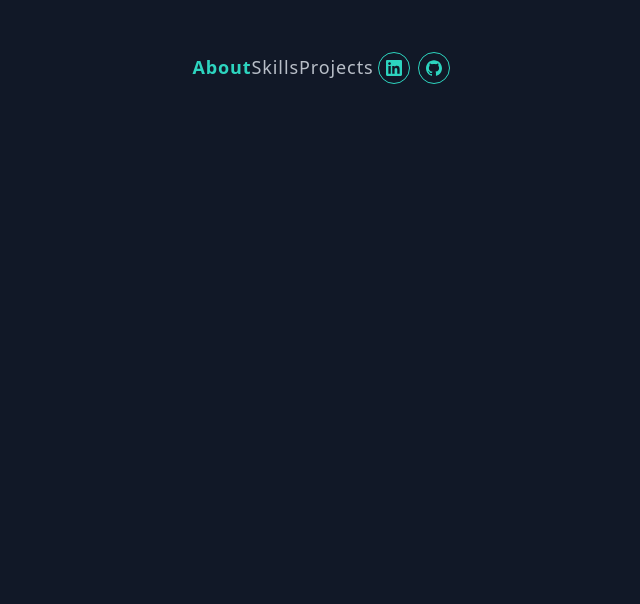
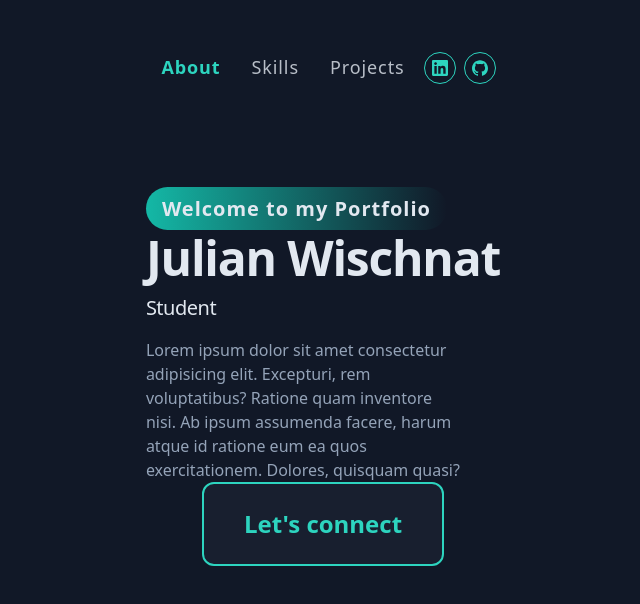
Before and after one commit to Wischnat/julian-wischnat.github.io, a React (Vite) app: page / in a window 1280 px wide. Shown: the top 604 px of the page, without its empty margins (317-957 px from the left). Built offline with nearby package versions, Linux system fonts and the light colour scheme.

Commit message:
Add banner

```diff
--- a/src/App.tsx
+++ b/src/App.tsx
@@ -1,3 +1,4 @@
+import { Banner } from "./components/Banner";
 import { Navbar } from "./components/Navbar";
 
 export default function App() {
@@ -6,7 +7,9 @@ export default function App() {
       <div className="flex flex-row mx-auto min-h-screen max-w-screen-xl pr-6 md:pr-12 lg:pr-24">
         <div className="mx-auto min-h-screen max-w-screen-xl pl-6 md:pl-12 lg:pl-24 pb-20  pt-10">
           <Navbar />
-          <main></main>
+          <main>
+            <Banner />
+          </main>
         </div>
       </div>
     </div>
--- /dev/null
+++ b/src/components/Banner.tsx
@@ -0,0 +1,29 @@
+export const Banner = () => {
+  return (
+    <header id="about" className="py-24 scroll-mt-14">
+      <span className="rounded-full font-bold text-slate-200 tracking-wider text-xl px-4 py-2 bg-gradient-to-r from-teal-500 to-bg-gray-900">
+        Welcome to my Portfolio
+      </span>
+      <h1 className="mt-2 text-4xl font-bold tracking-tight text-slate-200 sm:text-5xl">
+        Julian Wischnat
+      </h1>
+      <h2 className="mt-3 text-lg font-medium tracking-tight text-slate-200 sm:text-xl">
+        Student
+      </h2>
+      <p className="mt-4 max-w-xs leading-normal">
+        Lorem ipsum dolor sit amet consectetur adipisicing elit. Excepturi, rem
+        voluptatibus? Ratione quam inventore nisi. Ab ipsum assumenda facere,
+        harum atque id ratione eum ea quos exercitationem. Dolores, quisquam
+        quasi?
+      </p>
+      <div className="flex justify-center ">
+        <a
+          href="mailto:julian.wischnat@proton.me"
+          className="text-teal-400 text-2xl py-6 px-10 font-bold border-2 border-teal-400 rounded-xl bg-slate-400/5 hover:bg-teal-500/20"
+        >
+          Let's connect
+        </a>
+      </div>
+    </header>
+  );
+};
```
